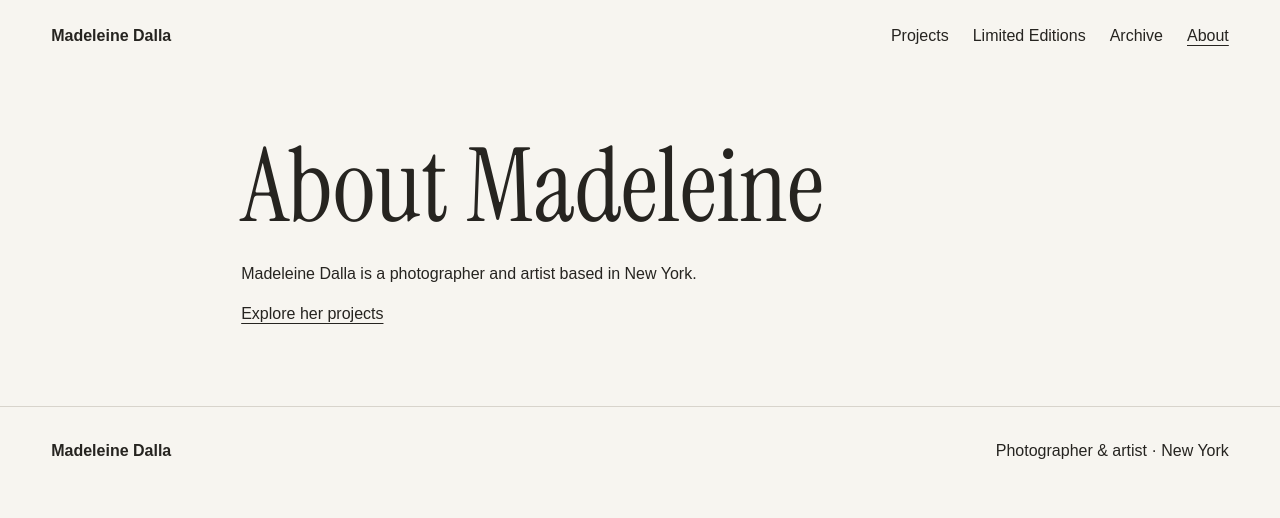
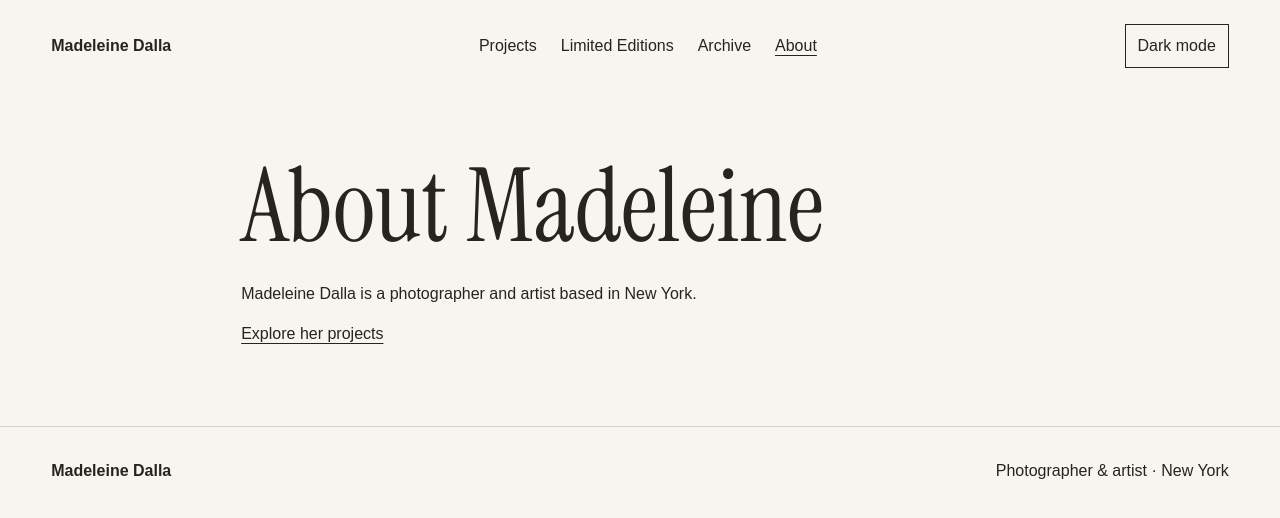
Before and after one commit to rcilomba/maddeart-portfolio, a React (Vite) app: page /about in a window 1280 px wide. Shown: the top 518 px of the page. Built offline with nearby package versions, Linux system fonts and the light colour scheme; a web font is replaced by a local one.

Commit message:
feat: add persistent dark mode

```diff
--- a/src/App.css
+++ b/src/App.css
@@ -20,6 +20,26 @@
 
 .site-header a:hover {
   text-decoration: underline;
+}
+
+.theme-toggle {
+  padding: 8px 12px;
+  border: 1px solid currentColor;
+  background: transparent;
+  color: inherit;
+  font: inherit;
+  cursor: pointer;
+  min-height: 44px;
+}
+
+.theme-toggle[aria-pressed='true'] {
+  background: var(--page-text);
+  color: var(--page-bg);
+}
+
+.theme-toggle:focus-visible {
+  outline: 3px solid currentColor;
+  outline-offset: 4px;
 }
 
 .site-name {
@@ -75,7 +95,7 @@
 
 .projects {
   padding: 64px var(--page-padding);
-  border-top: 1px solid #d8d4cc;
+  border-top: 1px solid var(--page-border);
 }
 
 .projects h2 {
@@ -149,7 +169,7 @@
   justify-content: space-between;
   gap: 16px;
   padding: 32px var(--page-padding);
-  border-top: 1px solid #d8d4cc;
+  border-top: 1px solid var(--page-border);
 }
 
 .site-footer p {
@@ -175,7 +195,7 @@
 .project-card h3 {
   margin: 0 0 8px;
   padding-top: 12px;
-  border-top: 1px solid #d8d4cc;
+  border-top: 1px solid var(--page-border);
   font-family: var(--font-editorial);
   font-size: 1.5rem;
   font-weight: 400;
@@ -213,8 +233,8 @@ a:focus-visible {
   left: 12px;
   z-index: 100;
   padding: 12px 16px;
-  background: #f7f5f0;
-  color: #262420;
+  background: var(--page-bg);
+  color: var(--page-text);
   transform: translateY(-200%);
 }
 
@@ -274,8 +294,8 @@ a:focus-visible {
   max-height: 90svh;
   padding: 24px;
   border: 0;
-  background: #f7f5f0;
-  color: #262420;
+  background: var(--page-bg);
+  color: var(--page-text);
   overflow-y: auto;
 }
 
@@ -333,7 +353,7 @@ a:focus-visible {
 
 .all-projects {
   padding: 64px var(--page-padding);
-  border-top: 1px solid #d8d4cc;
+  border-top: 1px solid var(--page-border);
 }
 
 .all-projects h1 {
@@ -420,7 +440,7 @@ a:focus-visible {
   gap: 16px;
   margin-top: 48px;
   padding-top: 24px;
-  border-top: 1px solid #d8d4cc;
+  border-top: 1px solid var(--page-border);
 }
 
 @media (max-width: 600px) {
@@ -485,8 +505,8 @@ a:focus-visible {
   left: 12px;
   bottom: 28px;
   padding: 6px 10px;
-  background: #f7f5f0;
-  color: #262420;
+  background: var(--page-bg);
+  color: var(--page-text);
   font-size: 0.75rem;
 }
 
--- a/src/App.tsx
+++ b/src/App.tsx
@@ -26,6 +26,10 @@ function App() {
   const imageDialogRef = useRef<HTMLDialogElement>(null);
   const [selectedProject, setSelectedProject] = useState<Project>(projects[0]);
 
+  const [theme, setTheme] = useState<'light' | 'dark'>(() =>
+    localStorage.getItem('maddeart-theme') === 'dark' ? 'dark' : 'light',
+  );
+
   const featuredProjects = projects.filter((project) => project.featured);
 
   const { pathname } = useLocation();
@@ -37,6 +41,11 @@ function App() {
     previousPath.current = pathname;
     document.getElementById('main-content')?.focus();
   }, [pathname]);
+
+  useEffect(() => {
+    document.documentElement.dataset.theme = theme;
+    localStorage.setItem('maddeart-theme', theme);
+  }, [theme]);
 
   return (
     <>
@@ -53,6 +62,14 @@ function App() {
           <a href='/#archive'>Archive</a>
           <NavLink to='/about'>About</NavLink>
         </nav>
+        <button
+          type='button'
+          className='theme-toggle'
+          aria-pressed={theme === 'dark'}
+          onClick={() => setTheme(theme === 'dark' ? 'light' : 'dark')}
+        >
+          Dark mode
+        </button>
       </header>
 
       <main id='main-content' tabIndex={-1}>
--- a/src/index.css
+++ b/src/index.css
@@ -1,12 +1,23 @@
 :root {
   font-family: Arial, sans-serif;
   line-height: 1.5;
-  color: #262420;
-  background-color: #f7f5f0;
+  --page-bg: #f7f5f0;
+  --page-text: #262420;
+  --page-border: #d8d4cc;
+  color: var(--page-text);
+  background-color: var(--page-bg);
   --page-padding: clamp(20px, 4vw, 64px);
   --font-display: 'Oswald', Arial, sans-serif;
   --font-editorial: 'Instrument Serif', Georgia, serif;
   --font-meta: 'DM Mono', Consolas, monospace;
+  color-scheme: light;
+}
+
+:root[data-theme='dark'] {
+  --page-bg: #181818;
+  --page-text: #f7f5f0;
+  --page-border: #55514b;
+  color-scheme: dark;
 }
 
 *,
```
Also changed, not shown: 1 other file (tests, documents, lock files or other folders).
